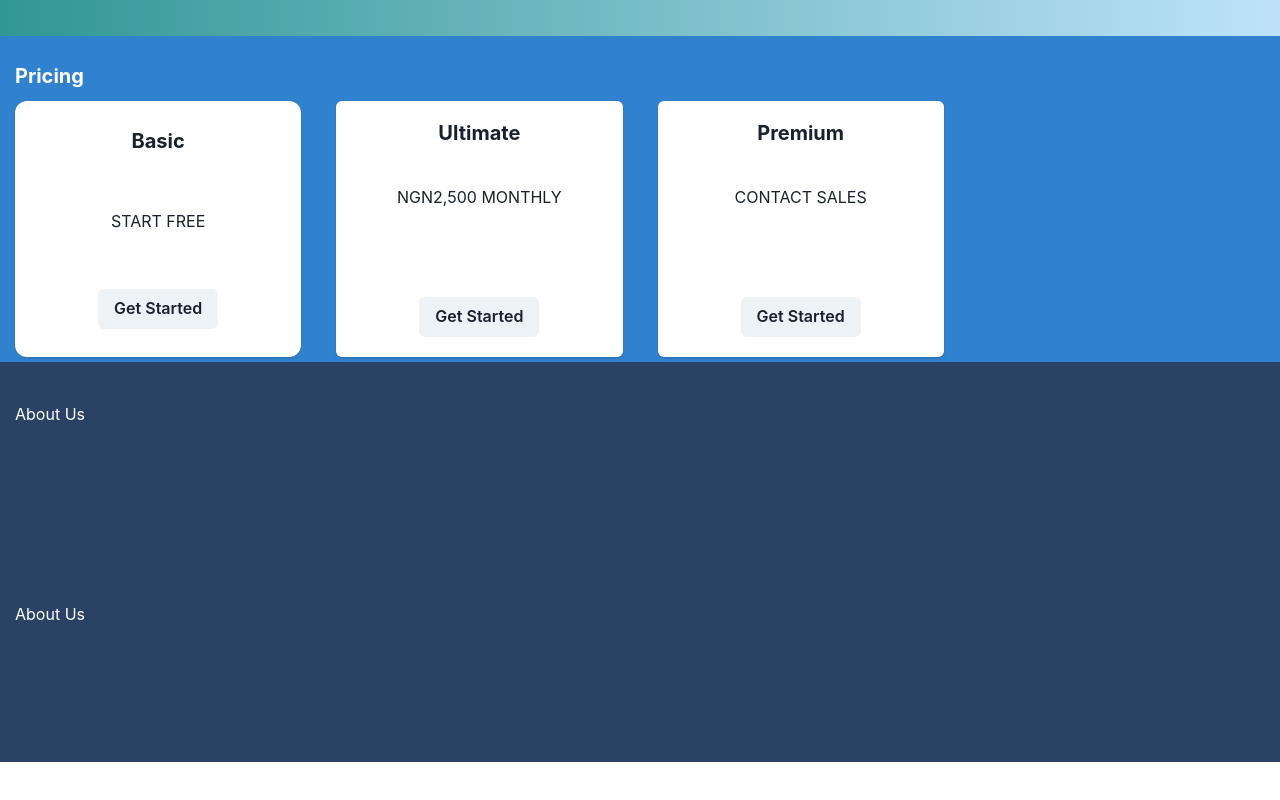
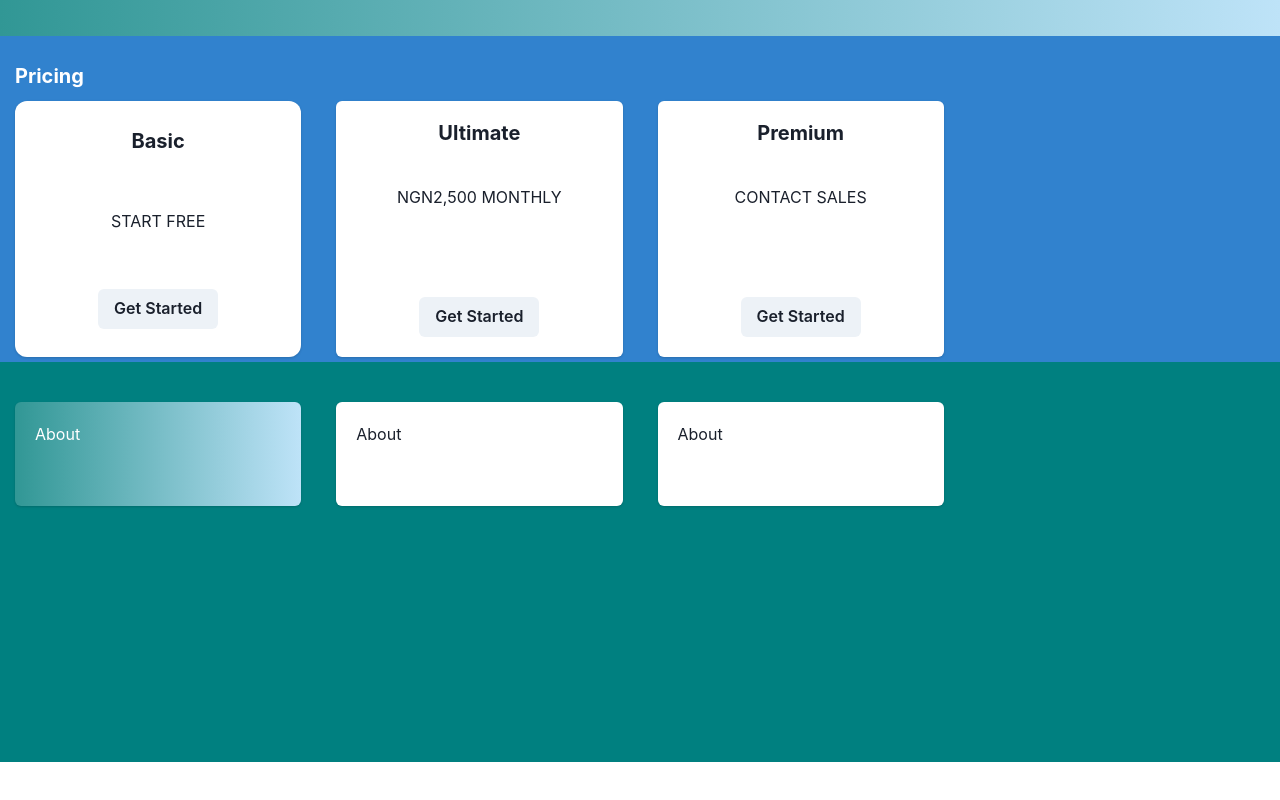
Before and after one commit to abdulquadirL/shago, a Next.js app: page / in a window 1280 px wide. Shown: the part 2009-2809 px from the top of the page. After the commit the page ends 2771 px from the top, so only its background shows below. Built offline with nearby package versions, Linux system fonts and the light colour scheme.

Commit message:
update navand change components bg color

```diff
--- a/components/Footer.js
+++ b/components/Footer.js
@@ -1,6 +1,7 @@
 import React from 'react'
-import { Box, Flex, Spacer, HStack, VStack, Text, Container, Grid } from '@chakra-ui/react'
-import { TwitterIcon } from "@chakra-ui/icons";
+import { Box, Flex, Spacer, HStack, VStack, Text, Container, Grid, SimpleGrid, Card, CardHeader, CardBody } from '@chakra-ui/react'
+import { IconButton } from "@chakra-ui/react";
+//import {FaTwitter, FaFacebook, FaInstagram} from "react-icons/fa"
 
 export const Footer = () => {
   return (
@@ -8,47 +9,53 @@ export const Footer = () => {
      height="400px"
      p='15px 15px'
      pt="40px"
-     bg="blue.800"
+     bg='teal'
      color="white">
-    <Grid dir='row' columnGap={3}>
-    <Box
+    <SimpleGrid  spacing="35px" templateColumns='repeat(auto-fill, minmax(250px, 1fr))'>
+      <Card direction={{base: "column", sm: "row" }} color="white" bgGradient="linear(to-r, teal.500, blue.100)">
+         <CardHeader>
+            <Text>About</Text>
+         </CardHeader>
+         <CardBody>
+            <Text></Text>
+         </CardBody>
+      </Card>
+      <Card>
+         <CardHeader>
+            <Text>About</Text>
+         </CardHeader>
+         <CardBody>
+            <Text></Text>
+         </CardBody>
+      </Card>
+      <Card>
+         <CardHeader>
+            <Text>About</Text>
+         </CardHeader>
+         <CardBody>
+            <Text></Text>
+         </CardBody>
+      </Card>
+      {/* <IconButton
+        as="a"
+        href="https://twitter.com/yourtwitter"
+        icon={<FaTwitter />}
+        aria-label="Twitter"
+      />
+      <IconButton
+        as="a"
+        href="https://facebook.com/yourfacebook"
+        icon={<FaFacebook />}
+        aria-label="Facebook"
+      />
+      <IconButton
+        as="a"
+        href="https://instagram.com/yourinstagram"
+        icon={<FaInstagram />}
+        aria-label="Instagram"
+      /> */}
+    </SimpleGrid>
 
-     bg=""
-     height="200px"
-     width= "33%"
-     mr='5px'
-    >
-
-       <Text > About Us</Text>
-
-    </Box>
-
-    <Box
-     bg=""
-     height="200px"
-     mr='5px'
-     width= "33%"
-    >
-
-       <Text > About Us</Text>
-
-    </Box>
-    </Grid>
-    <Grid dir='row' columnGap={3}>
-    <Box
-
-     height="200px"
-     width= "33%"
-    >
-
-       <Text > Contact</Text>
-
-        Twitter
-        Facebook
-        In
-
-    </Box>
-    </Grid>
     </Box>
   )
 }
--- a/package.json
+++ b/package.json
@@ -21,6 +21,7 @@
     "postcss": "8.4.22",
     "react": "18.2.0",
     "react-dom": "18.2.0",
+    "react-icons": "^4.11.0",
     "react-scroll": "^1.8.9",
     "tailwindcss": "3.3.1"
   }
```
Also changed, not shown: 1 other file (tests, documents, lock files or other folders).
